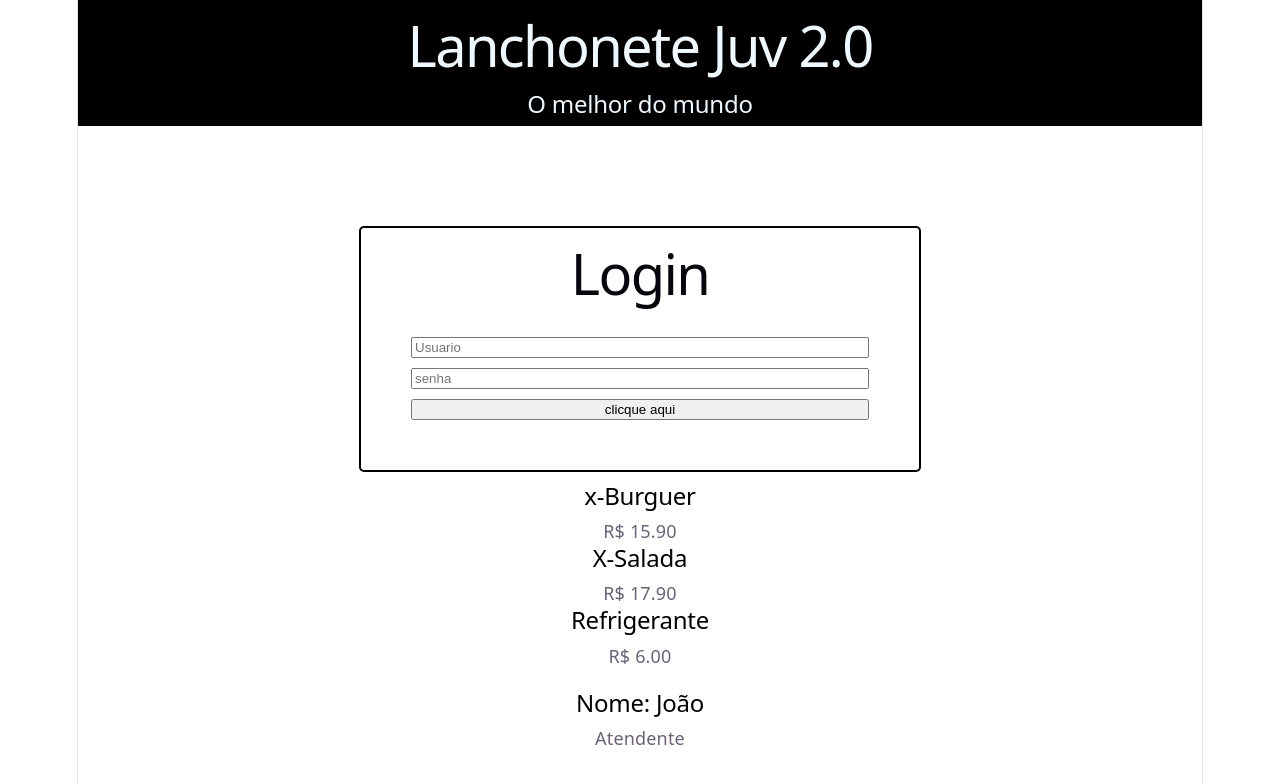
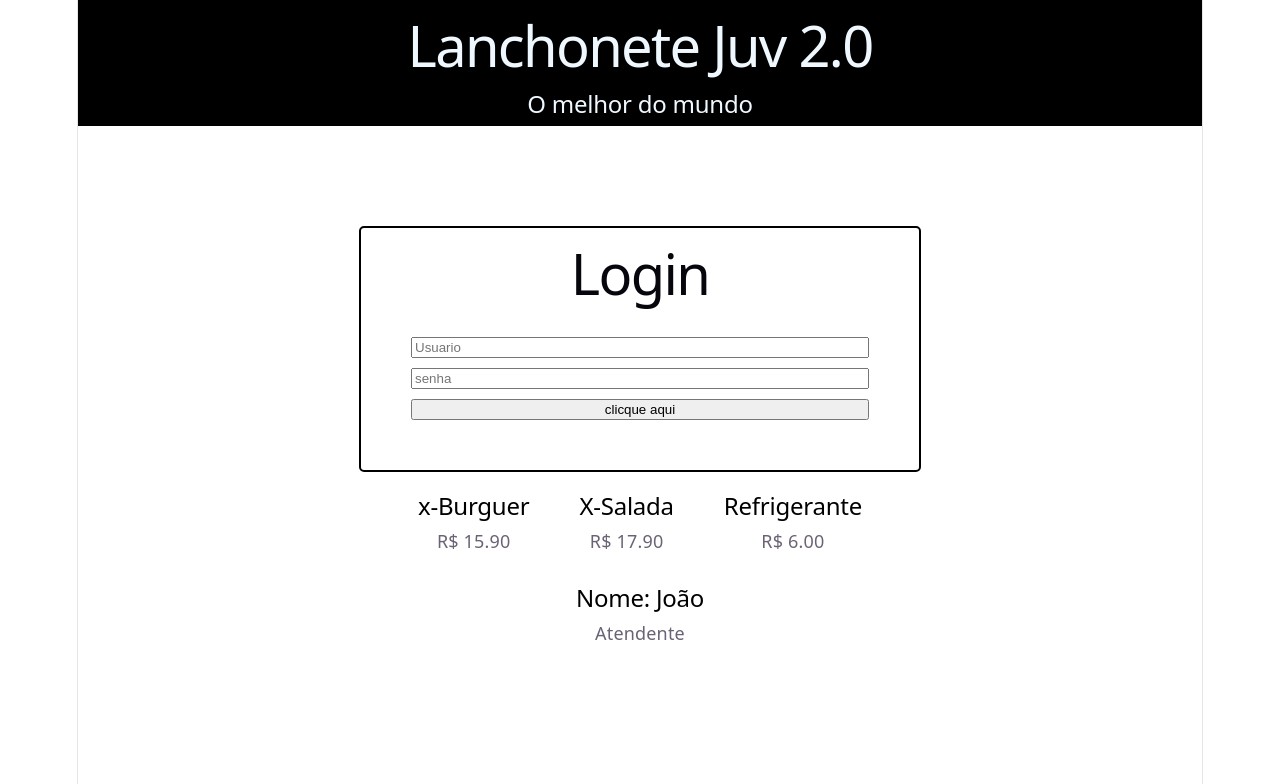
Before and after one commit to pierrelouis9-del/React_site-html, a React (Vite) app: page / in a window 1280 px wide. Shown: the top 784 px of the page. Built offline with nearby package versions, Linux system fonts and the light colour scheme.

Commit message:
sexta commit

```diff
--- a/src/components/Cardapio.css
+++ b/src/components/Cardapio.css
@@ -1,6 +1,10 @@
 .card {
-    margin-top: 10px;
-    gap: 10px;
+    display: flex;
+    justify-content: center;
+    align-items: center;
+    gap: 50px;
+    margin: 10px;
+    margin-top: 20px;
 }
 
 .card h2 {
```
